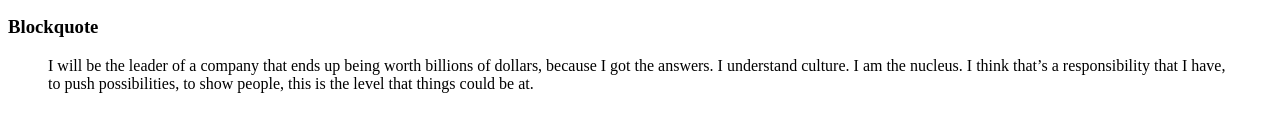
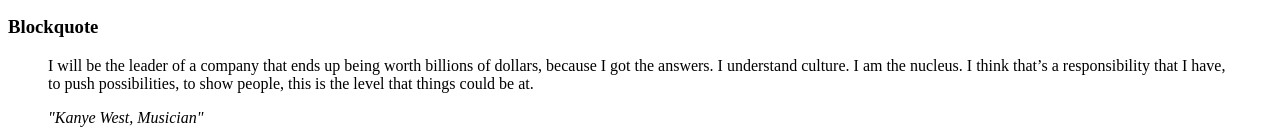
Before and after one commit to CaleJD/holbertonschool-web_front_end, a plain HTML site: page html_advanced/30-styleguide.html in a window 1280 px wide. Shown: the part 1125-1265 px from the top of the page. Before the commit the page ends 1234 px from the top, so only its background shows below. Drawn offline with Linux system fonts and the light colour scheme.

Commit message:
pls cite

```diff
--- a/html_advanced/30-styleguide.html
+++ b/html_advanced/30-styleguide.html
@@ -83,8 +83,9 @@
             </div>
             <div>
                 <h3>Blockquote</h3>
-                <blockquote cite="Kanye West, Musician">
+                <blockquote>
                     <p>I will be the leader of a company that ends up being worth billions of dollars, because I got the answers. I understand culture. I am the nucleus. I think that’s a responsibility that I have, to push possibilities, to show people, this is the level that things could be at.</p>
+                    <cite>"Kanye West, Musician"</cite>
                 </blockquote>
             </div>
          </section>
```
